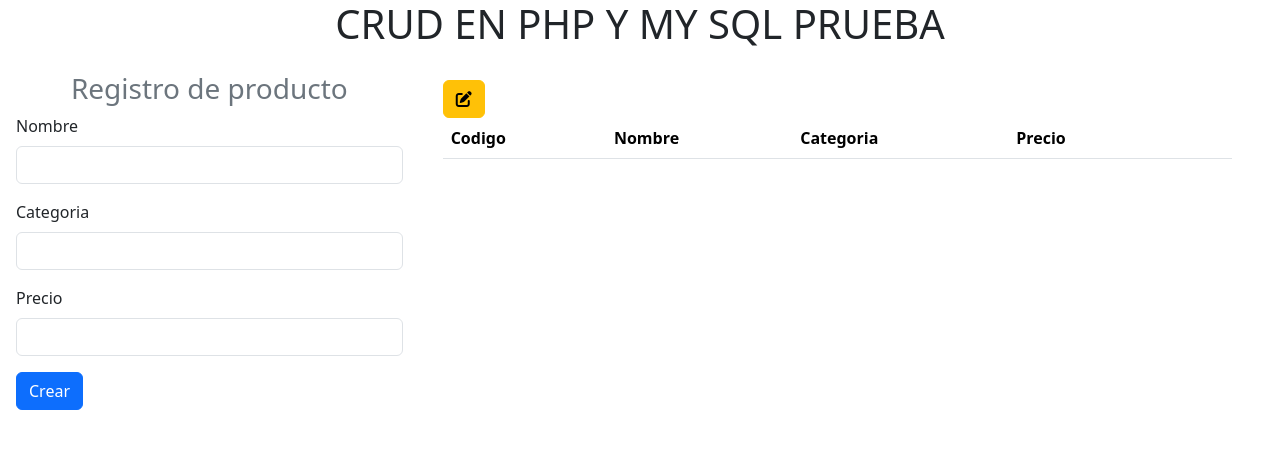
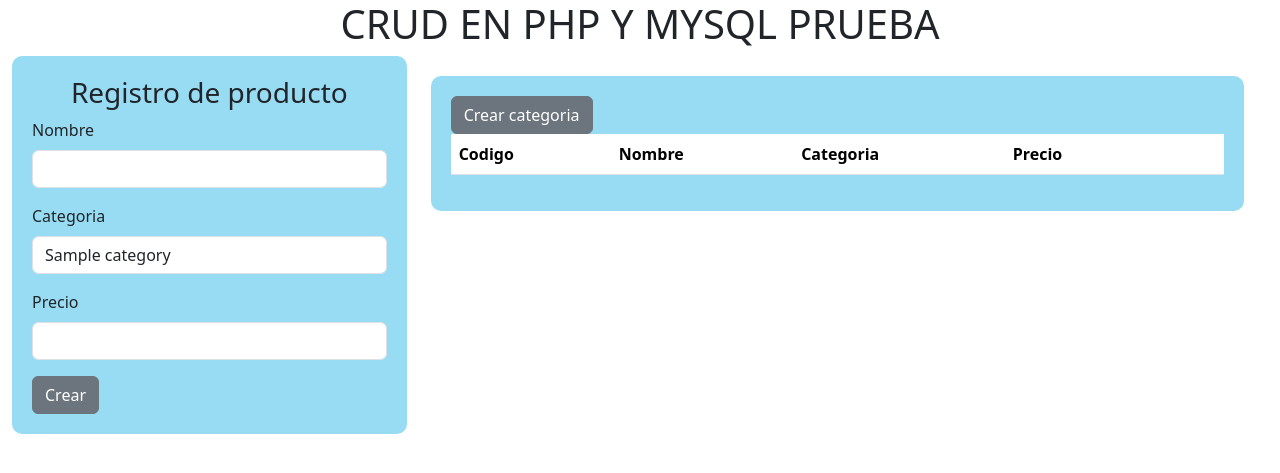
Before and after one commit to Jdiaz230/Crud-PHP, a PHP site: page / in a window 1280 px wide. Shown: the top 473 px of the page. Run offline with PHP 8.4, Linux system fonts and the light colour scheme; tables that the repository leaves empty or names only in its code hold one stand-in row (values such as "Sample post"); lists and menus that the app fills with data are empty; some libraries are stand-ins or nearby versions.

Commit message:
Cambios finales
- Se validan temas de guardado y diseño.
- Se agregan metodo js y styles.
- Se valida info final

```diff
--- a/controlador/modificar_producto.php
+++ b/controlador/modificar_producto.php
@@ -5,9 +5,11 @@
             $id         = $_POST["id"];
             $nombre     = $_POST["nombre"];
             $categoria  = $_POST["categoria"];
-            $precio     = $_POST["precio"];
+            $precio = str_replace([',', '.'], ['', ''], $_POST["precio"]);
 
             $sql        = $conexion->query("UPDATE product SET name ='$nombre', category =$categoria, price =$precio WHERE id =$id");
+
+
             if ($sql == 1) { // Check if query executed successfully
                 header("location: index.php");
             } else {
@@ -16,7 +18,5 @@
         } else {
             echo '<div class="alert alert-warning"> Alguno de los campos está vacío</div>';
         }
-    } else {
-        echo '<div class="alert alert-warning"> Problemas al detectar el botón MODIFICAR</div>';
     }
 ?>
--- a/controlador/registro_producto.php
+++ b/controlador/registro_producto.php
@@ -1,21 +1,22 @@
 <?php
+    if(!empty($_POST["btncrear"])){
+        // Validación de campos básica
+        if(!empty($_POST["nombre"]) && !empty($_POST["categoria"]) && !empty($_POST["precio"])){
+            $nombre = $_POST["nombre"];
+            $categoria = $_POST["categoria"];
 
-    if(!empty($_POST["btncrear"])){
-        //validacion de campos basica
-        if(!empty($_POST["nombre"]) and !empty($_POST["categoria"]) and !empty($_POST["precio"])){
-            $nombre         = $_POST["nombre"];
-            $categoria      = $_POST["categoria"];
-            $precio         = $_POST["precio"];
+            // Remove any formatting characters from the price and convert it to a numeric value
+            $precio = str_replace([',', '.'], ['', ''], $_POST["precio"]);
 
-            $sql            = $conexion->query("INSERT INTO product (name, category, price) VALUES ('$nombre', '$categoria', '$precio')");
-            if($sql === TRUE){ // Use === for strict comparison
-                header("location: index.php");
-                echo '<div class="alert alert-success"> Producto registrado correctamente</div>';
-            }else{
-                echo '<div class="alert alert-danger"> Error al registrar producto: ' . $conexion->error . '</div>'; // Print error message
+            // Insert the cleaned-up price value into the database
+            $sql = $conexion->query("INSERT INTO product (name, category, price) VALUES ('$nombre', '$categoria', '$precio')");
+            if($sql === TRUE){
+                echo '<div class="alert alert-success">Producto registrado correctamente</div>';
+            } else {
+                echo '<div class="alert alert-danger">Error al registrar producto: ' . $conexion->error . '</div>';
             }
-        }else{
-            echo '<div class="alert alert-warning"> Alguno de los campos está vacío</div>'; // Accented character added
+        } else {
+            echo '<div class="alert alert-warning">Alguno de los campos está vacío</div>';
         }
     }
 ?>
--- a/index.php
+++ b/index.php
@@ -3,42 +3,65 @@
 <head>
     <meta charset="UTF-8">
     <meta name="viewport" content="width=device-width, initial-scale=1.0">
-    <title >Crud en php y mysql</title>
+    <title>Crud en php y mysql</title>
     <link href="https://cdn.jsdelivr.net/npm/bootstrap@5.3.3/dist/css/bootstrap.min.css" rel="stylesheet" integrity="sha384-QWTKZyjpPEjISv5WaRU9OFeRpok6YctnYmDr5pNlyT2bRjXh0JMhjY6hW+ALEwIH" crossorigin="anonymous">
     <script src="https://kit.fontawesome.com/ceafd37e31.js" crossorigin="anonymous"></script>
+    <style>
+        /* Custom CSS styles */
+        .form-container {
+            background-color: #97DCF3;
+            padding: 20px;
+            border-radius: 10px;
+        }
+        .table-container {
+            background-color: #97DCF3;
+            padding: 20px;
+            border-radius: 10px;
+            margin-top: 20px;
+        }
+    </style>
 </head>
 <body>
-    <h1 class="text-center">CRUD EN PHP Y MY SQL PRUEBA</h1>
+    <h1 class="text-center">CRUD EN PHP Y MYSQL PRUEBA</h1>
     <?php
         include "modelo/conexion.php";
         include "controlador/eliminar_producto.php";
     ?>
     <div class="container-fluid row">
-        <form class="col-4 p-3" method ="POST">
-            <h3 class="text-center text-secondary">Registro de producto</h3>
-            <?php
-                include "controlador/registro_producto.php";
-            ?>
+        <div class="col-md-4">
+            <div class="form-container">
+                <form method="POST">
+                    <h3 class="text-center ">Registro de producto</h3>
+                    <?php include "controlador/registro_producto.php"; ?>
                     <div class="mb-3">
                         <label for="nombre" class="form-label">Nombre</label>
                         <input type="text" name="nombre" class="form-control" aria-describedby="emailHelp">
-                <div id="emailHelp" class="form-text"></div>
                     </div>
                     <div class="mb-3">
                         <label for="categoria" class="form-label">Categoria</label>
-                <input type="text" name="categoria" class="form-control" aria-describedby="emailHelp">
-                <div id="emailHelp" class="form-text"></div>
+                        <select name="categoria" class="form-control" aria-describedby="emailHelp">
+                            <?php
+                            // Fetch categories from the database
+                            $categorias_query = $conexion->query("SELECT id, name FROM category");
+                            while ($categoria = $categorias_query->fetch_assoc()) {
+                                echo "<option value='{$categoria['id']}'>{$categoria['name']}</option>";
+                            }
+                            ?>
+                        </select>
                     </div>
                     <div class="mb-3">
                         <label for="precio" class="form-label">Precio</label>
-                <input type="number" name="precio" class="form-control" aria-describedby="emailHelp">
-                <div id="emailHelp" class="form-text"></div>
+                        <input type="text" name="precio" id="precio" class="form-control" aria-describedby="emailHelp" oninput="formatPrice(this)">
                     </div>
-            <button type="submit" class="btn btn-primary" name="btncrear" value="ok">Crear</button>
+                    <button type="submit" class="btn btn-secondary" name="btncrear" value="ok">Crear</button>
                 </form>
-        <div class="col-8 p-4">
-        <div>
-            <a href="registro_categoria.php" class = "btn btn-small btn-warning"><i class="fa-solid fa-pen-to-square"></i></a>
+            </div>
+        </div>
+
+        <div class="col-md-8">
+            <div class="table-container">
+                <div class="col-md-12">
+                    <a href="registro_categoria.php" class="btn btn-small btn-secondary">Crear categoria</a>
                 </div>
                 <table class="table">
                     <thead class="bg-info">
@@ -53,17 +76,16 @@
                     </thead>
                     <tbody>
                         <?php
-                        include "modelo/conexion.php";
                             $sql  = $conexion->query("SELECT product.id, product.name, category.name AS category, product.price FROM product INNER JOIN category ON product.category = category.id");
                             while($datos = $sql->fetch_object()){
                         ?>
                         <tr>
                             <td><?= $datos->id ?></td>
                             <td><?= $datos->name ?></td>
-                        <td><?= $datos->category ?></td> <!-- Display category name instead of category ID -->
+                            <td><?= $datos->category ?></td>
                             <td><?= $datos->price ?></td>
                             <td>
-                            <a href="modificar_producto.php?id=<?= $datos->id ?>" class="btn btn-small btn-warning"><i class="fa-solid fa-pen-to-square"></i></a>
+                                <a href="modificar_producto.php?id=<?= $datos->id ?>" class="btn btn-small btn-primary"><i class="fa-solid fa-pen-to-square"></i></a>
                                 <a href="#" class="btn btn-small btn-danger" onclick="confirmDelete(<?= $datos->id ?>)"><i class="fa-solid fa-trash"></i></a>
                             </td>
                             <td></td>
@@ -75,6 +97,8 @@
                 </table>
             </div>
         </div>
+    </div>
+
     <!-- Modal -->
     <div class="modal fade" id="confirmDeleteModal" tabindex="-1" aria-labelledby="confirmDeleteModalLabel" aria-hidden="true">
         <div class="modal-dialog">
@@ -88,18 +112,31 @@
                 </div>
                 <div class="modal-footer">
                     <button type="button" class="btn btn-secondary" data-bs-dismiss="modal">Cancelar</button>
-            <a id="deleteButton" href="#" class="btn btn-danger">Elminiar</a>
+                    <a id="deleteButton" href="#" class="btn btn-danger">Eliminar</a>
                 </div>
             </div>
         </div>
     </div>
+
+    <script src="https://ajax.googleapis.com/ajax/libs/jquery/3.6.0/jquery.min.js"></script>
     <script src="https://cdn.jsdelivr.net/npm/bootstrap@5.3.3/dist/js/bootstrap.bundle.min.js" integrity="sha384-YvpcrYf0tY3lHB60NNkmXc5s9fDVZLESaAA55NDzOxhy9GkcIdslK1eN7N6jIeHz" crossorigin="anonymous"></script>
-</body>
-</html>
-<script src="https://ajax.googleapis.com/ajax/libs/jquery/3.6.0/jquery.min.js"></script>
     <script>
         function confirmDelete(id) {
             document.getElementById('deleteButton').setAttribute('href', 'index.php?id=' + id);
             $('#confirmDeleteModal').modal('show');
         }
+        function formatPrice(input) {
+            let value = input.value.replace(/\D/g, '');
+            let numericValue = parseFloat(value);
+
+            if (!isNaN(numericValue)) {
+                let formattedPrice = new Intl.NumberFormat('es-CO', { minimumFractionDigits: 0 }).format(numericValue);
+                input.value = formattedPrice;
+            } else {
+                input.value = '';
+            }
+        }
+
     </script>
+</body>
+</html>
```
Also changed, not shown: modificar_producto.php (+49 -8 lines). Lines whose indentation alone changed are shown as unchanged.
